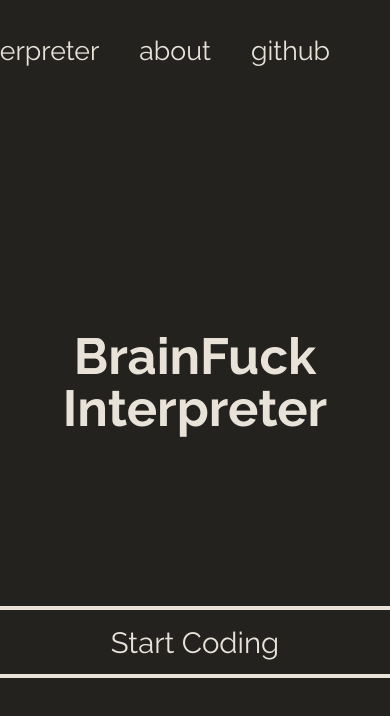
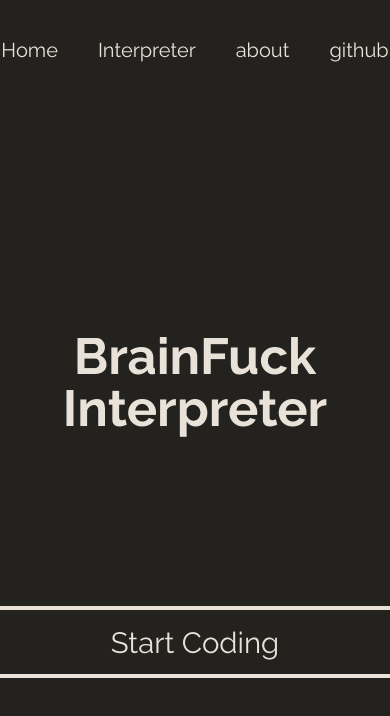
Before and after one commit to Liberontissauri/BrainFckInterpreter, a Vue app: page /#/ in a window 390 px wide. Shown: the top 716 px of the page. Built offline with nearby package versions, Linux system fonts and the light colour scheme.

Commit message:
added responsiveness to the navBar component

```diff
--- a/src/components/navBar.vue
+++ b/src/components/navBar.vue
@@ -44,4 +44,25 @@
         cursor: pointer;
         color: #e8e2d9cc;
     }
+
+
+    @media screen and (max-width: 600px) {
+        .navbar-ul {
+
+            padding:  0;
+        }
+        .navbar-ul a {
+            font-size: 15pt;
+        }
+        .navbar-div {
+            display: flex;
+            justify-content: center;
+            align-items: center;
+            position: absolute;
+            top: 0;
+
+            width: 100%;
+            height: 100px;
+        }
+    }
 </style>
```
